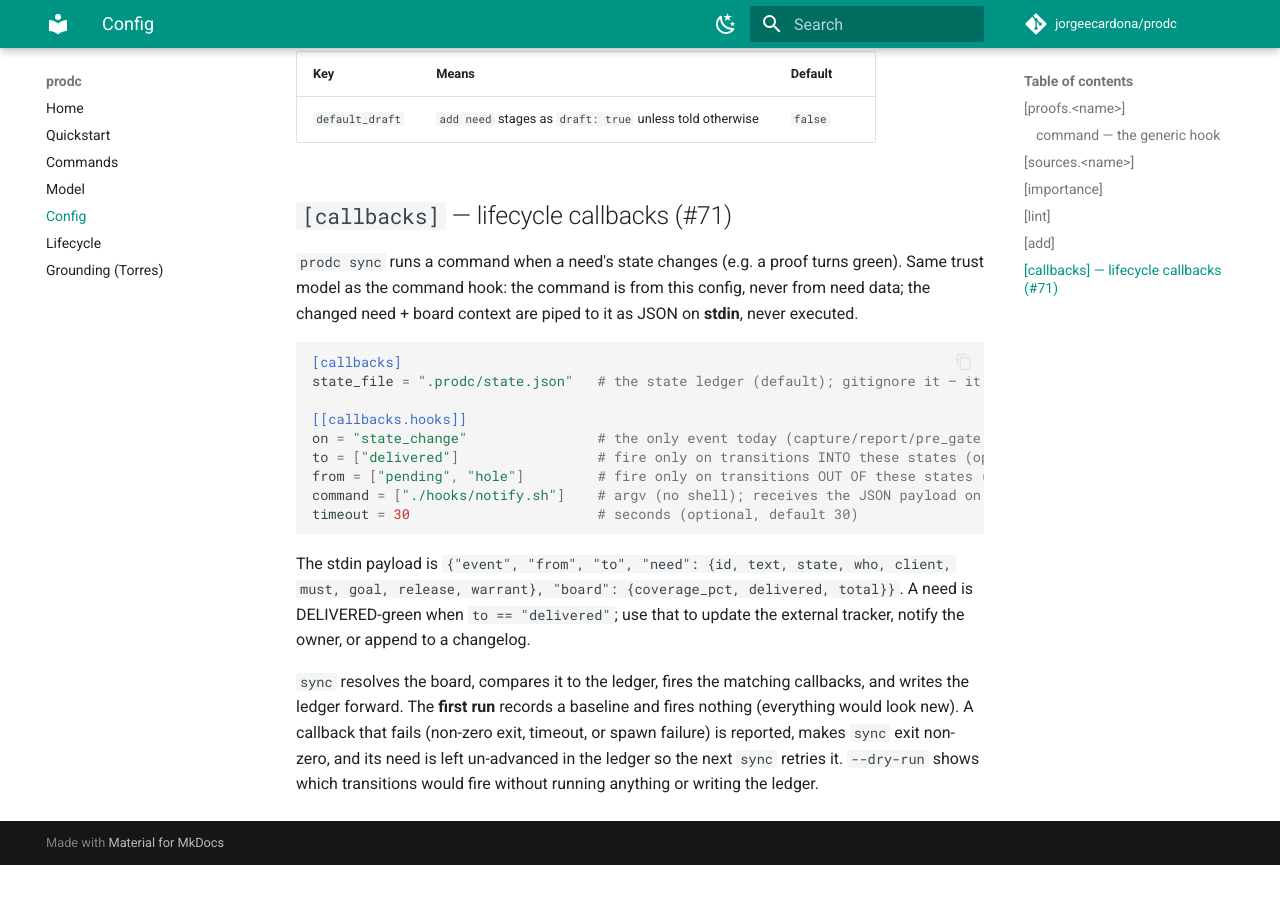
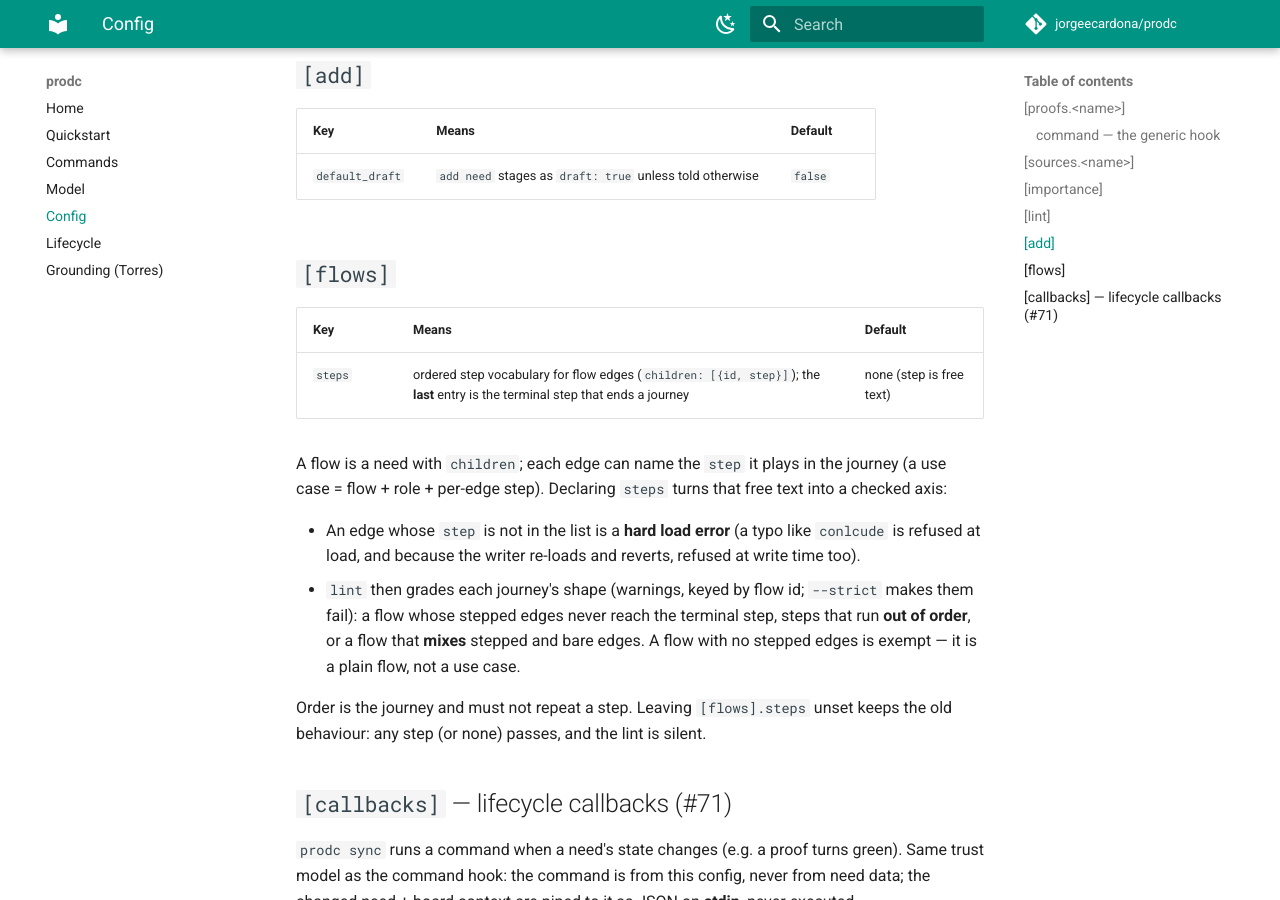
Before and after one commit to jorgeecardona/prodc, an MkDocs documentation site: the page built from docs/config.md, in a window 1280 px wide and 900 px high, scrolled down 3609 px. Built offline with MkDocs 1.6.1 and Material for MkDocs 9.7.7, drawn with Linux system fonts in a browser that asks for light colours; comment, search, counter and statistics services are not loaded; before the commit the page ends 4474 px from its top, so only the background shows below that; some of the changed text lies outside the part shown.

Commit message:
docs(config): document [flows].steps — the flow step vocabulary (#90)
Add the [flows] section to docs/config.md and the example toml block: the
ordered step vocabulary, terminal = last entry, undeclared step = hard load
error, and the lint shape warnings (never-terminal / out-of-order / mixed).

````diff
--- a/docs/config.md
+++ b/docs/config.md
@@ -32,6 +32,9 @@ importance_revisit_days = 60
 
 [add]
 default_draft = false
+
+[flows]
+steps = ["trigger", "act", "conclude"]
 ```
 
 ## `[proofs.<name>]`
@@ -104,6 +107,25 @@ timeout = 10                           # seconds, optional (default 10)
 |---|---|---|
 | `default_draft` | `add need` stages as `draft: true` unless told otherwise | `false` |
 
+## `[flows]`
+
+| Key | Means | Default |
+|---|---|---|
+| `steps` | ordered step vocabulary for flow edges (`children: [{id, step}]`); the **last** entry is the terminal step that ends a journey | none (step is free text) |
+
+A flow is a need with `children`; each edge can name the `step` it plays in the journey (a use
+case = flow + role + per-edge step). Declaring `steps` turns that free text into a checked axis:
+
+- An edge whose `step` is not in the list is a **hard load error** (a typo like `conlcude` is
+  refused at load, and because the writer re-loads and reverts, refused at write time too).
+- `lint` then grades each journey's shape (warnings, keyed by flow id; `--strict` makes them fail):
+  a flow whose stepped edges never reach the terminal step, steps that run **out of order**, or a
+  flow that **mixes** stepped and bare edges. A flow with no stepped edges is exempt — it is a
+  plain flow, not a use case.
+
+Order is the journey and must not repeat a step. Leaving `[flows].steps` unset keeps the old
+behaviour: any step (or none) passes, and the lint is silent.
+
 ## `[callbacks]` — lifecycle callbacks (#71)
 
 `prodc sync` runs a command when a need's state changes (e.g. a proof turns green). Same trust model as the command hook: the command is from this config, never from need data; the changed need + board context are piped to it as JSON on **stdin**, never executed.
````
Also changed, not shown: CLAUDE.md (deleted, +0 -1 lines).
